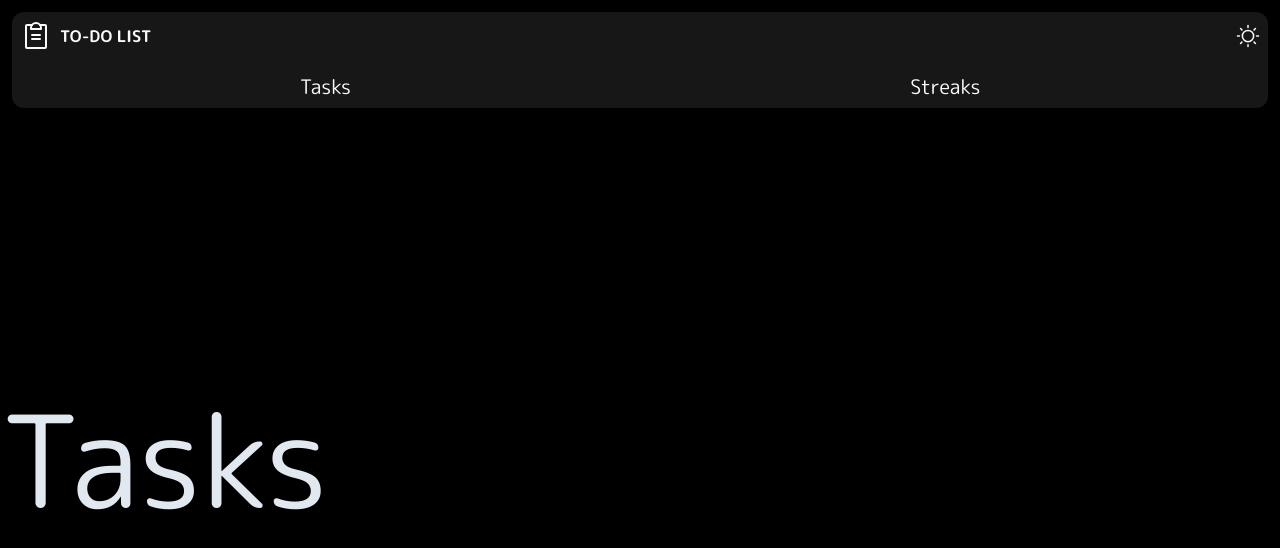
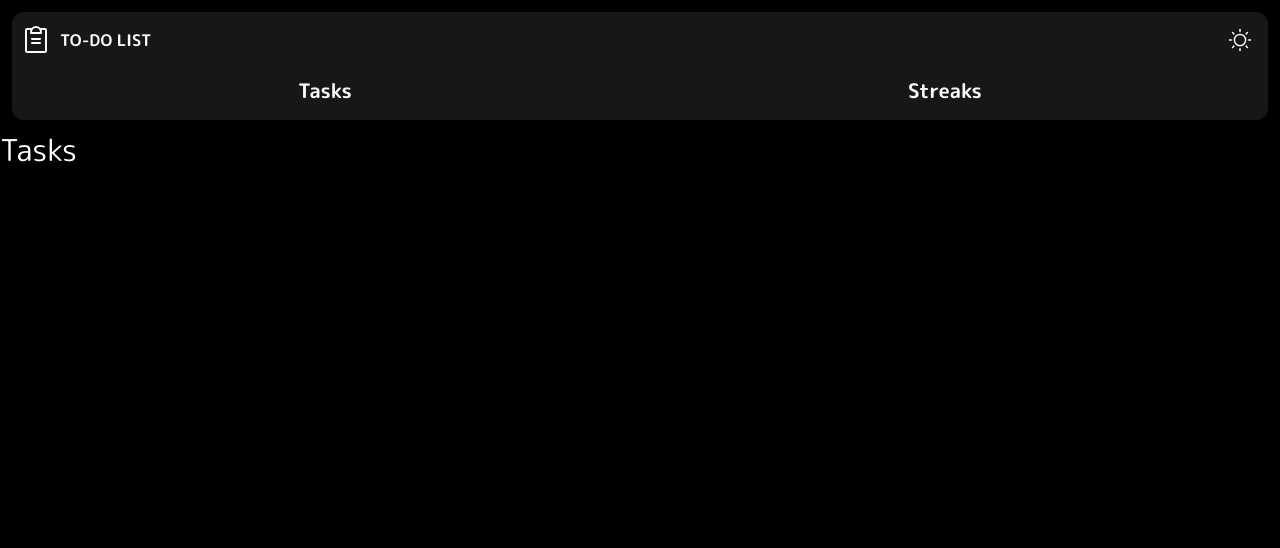
Before and after one commit to GLtegani/todo-list-app, a React (Vite) app: page / in a window 1280 px wide. Shown: the top 548 px of the page. Built offline with nearby package versions, Linux system fonts and the light colour scheme.

Commit message:
chore: Update npm dependencies and add lazy loading for images

```diff
--- a/package.json
+++ b/package.json
@@ -10,6 +10,7 @@
     "preview": "vite preview"
   },
   "dependencies": {
+    "immer": "^10.1.1",
     "phosphor-react": "^1.4.1",
     "react": "^18.2.0",
     "react-dom": "^18.2.0",
--- a/src/Router.tsx
+++ b/src/Router.tsx
@@ -1,17 +1,23 @@
-import { Route, Routes } from "react-router-dom"
+import { createBrowserRouter } from "react-router-dom"
 import { DefaultLayout } from "./layouts/DefaultLayout/index.tsx"
 import { Tasks } from "./pages/Tasks/index.tsx"
 import { Streaks } from "./pages/Streaks/index.tsx"
 import { ErrorScreen } from "./components/ErrorScreen/index.tsx"
 
-export const Router = () => {
-   return (
-      <Routes>
-         <Route path='/' element={<DefaultLayout />}>
-            <Route path='/' element={<Tasks />} />
-            <Route path='/streaks' element={<Streaks />} />
-            <Route path='*' element={<ErrorScreen />} />
-         </Route>
-      </Routes>
-   )
-}
+export const router = createBrowserRouter([
+   {
+      path: '/',
+      element: <DefaultLayout />,
+      errorElement: <ErrorScreen />,
+      children: [
+         {
+            path: '/',
+            element: <Tasks />
+         },
+         {
+            path: '/streaks',
+            element: <Streaks />
+         }
+      ]
+   }
+])
--- a/src/components/Header/ToggleTheme.tsx
+++ b/src/components/Header/ToggleTheme.tsx
@@ -7,7 +7,7 @@ interface ThemeProps {
 
 export const ToggleTheme = ({darkModeIsActive, onToggle}:ThemeProps) => {
    return (
-      <button className="hover:text-cta duration-75" onClick={onToggle}>
+      <button className="hover:bg-cta-active hover:text-white p-2 rounded-full duration-200" onClick={onToggle}>
          {darkModeIsActive ? <Sun className="size-6" /> : <Moon className="size-6" />}
       </button>
    )
--- a/src/components/Header/index.tsx
+++ b/src/components/Header/index.tsx
@@ -1,21 +1,29 @@
 import { ClipboardText } from 'phosphor-react'
 import { ToggleTheme } from './ToggleTheme'
-import { useState } from 'react'
-import { NavLink } from 'react-router-dom'
+import { useEffect, useState } from 'react'
+import { Link } from 'react-router-dom'
 
 export const Header = () => {
    const [darkTheme, setDarkTheme] = useState(true)
 
    const handleChangeTheme = () => {
-      setDarkTheme(!darkTheme);
-      document.body.classList.toggle('dark');
-      document.body.classList.toggle('light');
+      setDarkTheme(darkTheme => !darkTheme);
    }
 
+   useEffect(() => {
+      if(darkTheme) {
+         document.body.classList.add('dark');
+         document.body.classList.remove('light');
+      } else {
+         document.body.classList.remove('dark');
+         document.body.classList.add('light');
+      }
+   }, [darkTheme])
+
    return (
-         <header className='bg-container p-2 text-copy-primary m-3 mb-16 rounded-xl'>
-            <div className='flex items-center gap-3 mb-5 justify-between'>
-               <h1 className='font-bold flex items-center gap-2'>
+         <header className='bg-container p-2 text-copy-primary font-bold m-3 rounded-xl'>
+            <div className='flex items-center gap-3 mb-4 justify-between'>
+               <h1 className='flex items-center gap-2'>
                   <ClipboardText className='size-8'/>
                   TO-DO LIST
                </h1>
@@ -25,17 +33,17 @@ export const Header = () => {
                   onToggle={handleChangeTheme}
                />
             </div>
-            <nav>
+            <nav className='mb-2'>
                <ul className='flex align-middle justify-around'>
                   <li>
-                     <NavLink to="/" title='Tasks' className='text-xl hover:text-cta duration-75'>
+                     <Link to="/" title='Tasks' className='text-xl hover:bg-cta-active hover:text-white p-2 rounded-full duration-150'>
                         Tasks
-                     </NavLink>
+                     </Link>
                   </li>
                   <li>
-                     <NavLink to="/streaks" title='Streaks' className='text-xl hover:text-cta duration-75'>
+                     <Link to="/streaks" title='Streaks' className='text-xl hover:bg-cta-active hover:text-white rounded-full p-2 duration-150'>
                         Streaks
-                     </NavLink>
+                     </Link>
                   </li>
                </ul>
             </nav>
--- a/src/main.tsx
+++ b/src/main.tsx
@@ -1,6 +1,6 @@
 import React from 'react'
 import ReactDOM from 'react-dom/client'
-import {App} from './App.tsx'
+import { App } from './App.tsx'
 
 ReactDOM.createRoot(document.getElementById('root')!).render(
   <React.StrictMode>
--- a/src/pages/Tasks/index.tsx
+++ b/src/pages/Tasks/index.tsx
@@ -1,5 +1,7 @@
 export const Tasks = () => {
    return (
-      <h1 className="text-slate-200 mt-72 text-9xl">Tasks</h1>
+      <div>
+         <h1 className="text-3xl text-white">Tasks</h1>
+      </div>
    )
 }
```
Also changed, not shown: src/App.tsx (+3 -5 lines), 1 other file (tests, documents, lock files or other folders).
